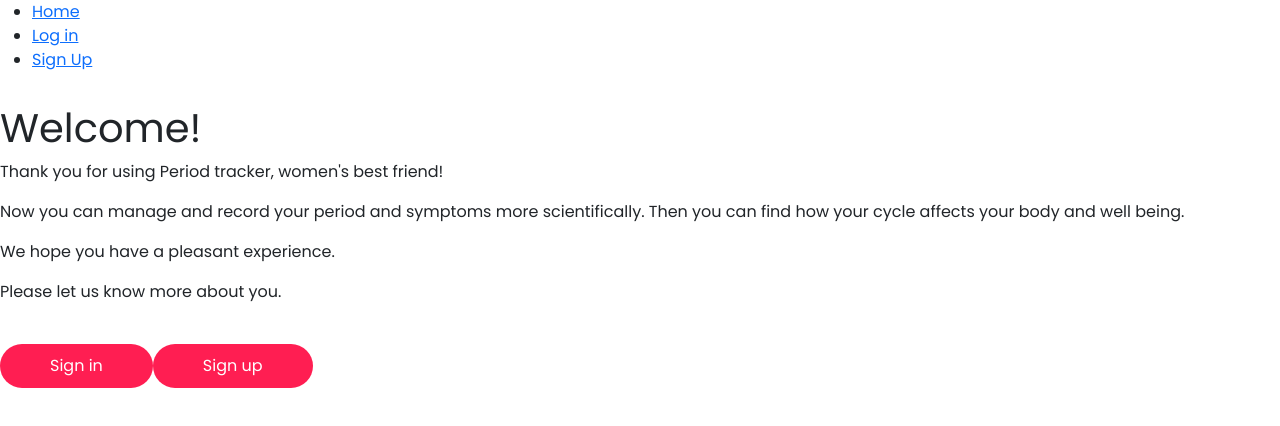
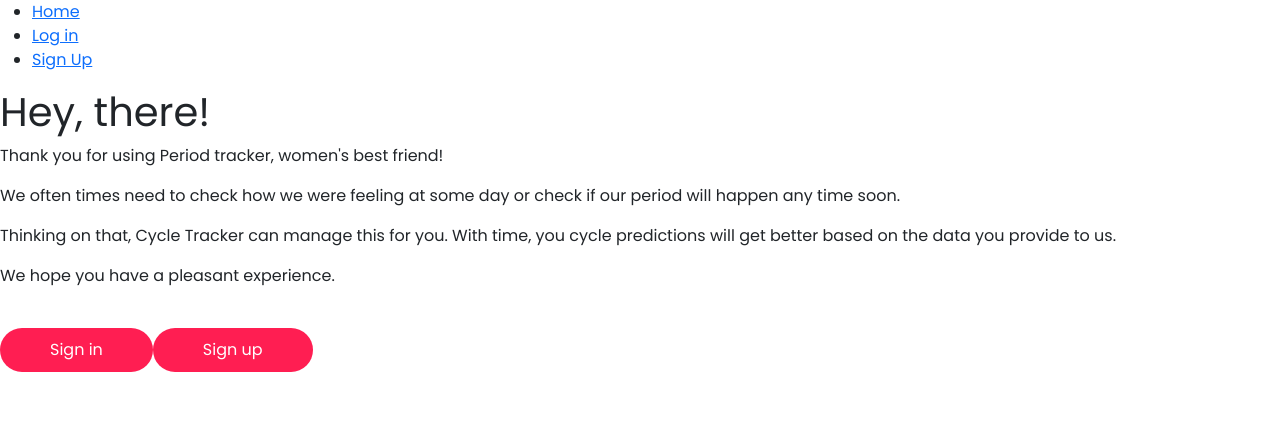
Before and after one commit to Gissell10/period-traker, a React (Create React App) app: page / in a window 1280 px wide. Shown: the top 426 px of the page. Built offline with nearby package versions, Linux system fonts and the light colour scheme; what @mars/heroku-js-runtime-env would draw is missing.

Commit message:
Changes text displayed

```diff
--- a/src/components/Home.jsx
+++ b/src/components/Home.jsx
@@ -2,33 +2,16 @@ import React, { Component } from "react";
 import { Link } from "react-router-dom";
 
 class Home extends Component {
-  state = {
-    date: ""
-  };
-
-  getDate() {
-    var date = { currentTime: new Date().toLocaleString() };
-
-    this.setState({
-      date: date
-    });
-  }
-
   render() {
     return (
       <div>
-        <div className="date">
-          <p>{this.state.date}</p>
-        </div>
-
-
-          <h1>Welcome! </h1>
+          <h1>Hey, there!</h1>
 
           <p>Thank you for using Period tracker, women's best friend!</p>
 
-          <p>Now you can manage and record your period and symptoms more scientifically. Then you can find how your cycle affects your body and well being.</p>
+          <p>We often times need to check how we were feeling at some day or check if our period will happen any time soon.</p>
+          <p>Thinking on that, Cycle Tracker can manage this for you. With time, you cycle predictions will get better based on the data you provide to us.</p>
           <p>We hope you have a pleasant experience.</p>
-          <p>Please let us know more about you.</p>
 
         <img scr="img/Tupl.jpeg" />
 
```
